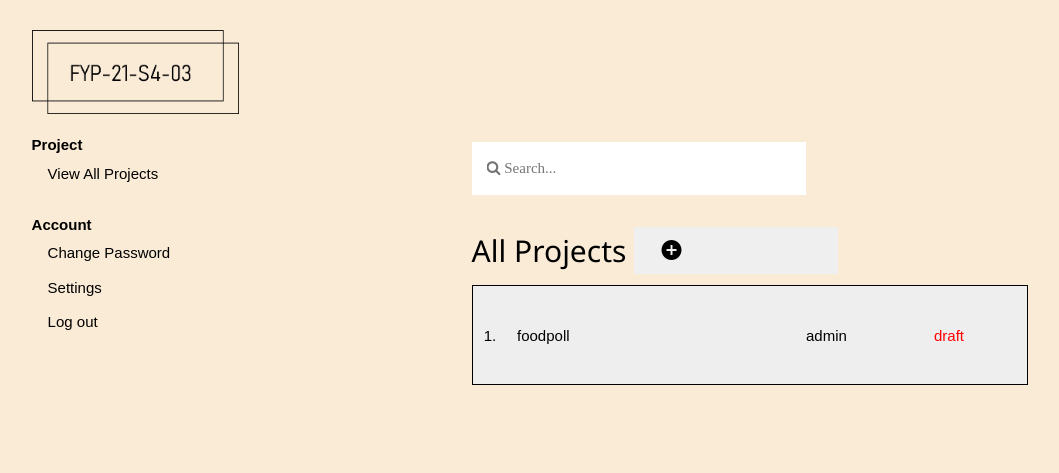
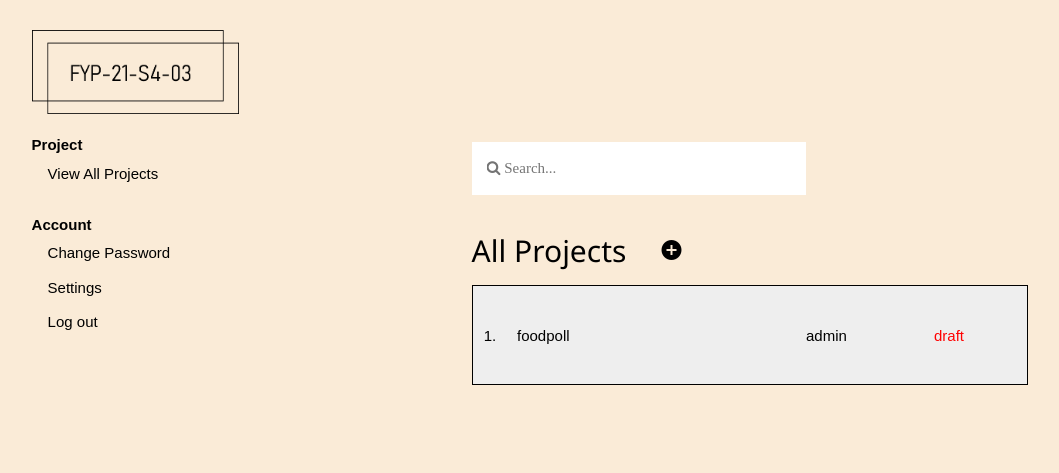
Before and after one commit to edymund/Homomorphic-Encryption-and-Its-applications-to-e-voting, a Flask app: page /mainballot in a window 1280 px wide. Shown: the top 473 px of the page, without its empty margins (90-1149 px from the left). Run offline with Flask 2, Linux system fonts and the light colour scheme; a user stored in the database is signed in; data comes from the database, SQL or seed files in the repository; some libraries are stand-ins or nearby versions.

Commit message:
change background of icon to transparent

```diff
--- a/app/static/styles/organizer_mainBallot.css
+++ b/app/static/styles/organizer_mainBallot.css
@@ -70,6 +70,10 @@ a {
   text-decoration:none;
 }
 
+.icon {
+  background-color: transparent;
+}
+
 @media only screen and (max-width: 1600px)
 {
   input {
--- a/app/template/organizer_mainBallot.html
+++ b/app/template/organizer_mainBallot.html
@@ -19,7 +19,7 @@
     <h2>
 		All Projects
 		<form action="" method="post" style="display: inline;">
-			<button type="submit" style="border: 0px;"><span class="material-icons-outlined">add_circle_outlin</span></button>
+			<button type="submit" class="icon" style="border: 0px;"><span class="material-icons-outlined">add_circle_outlin</span></button>
 		</form>
 	</h2>
 
```
